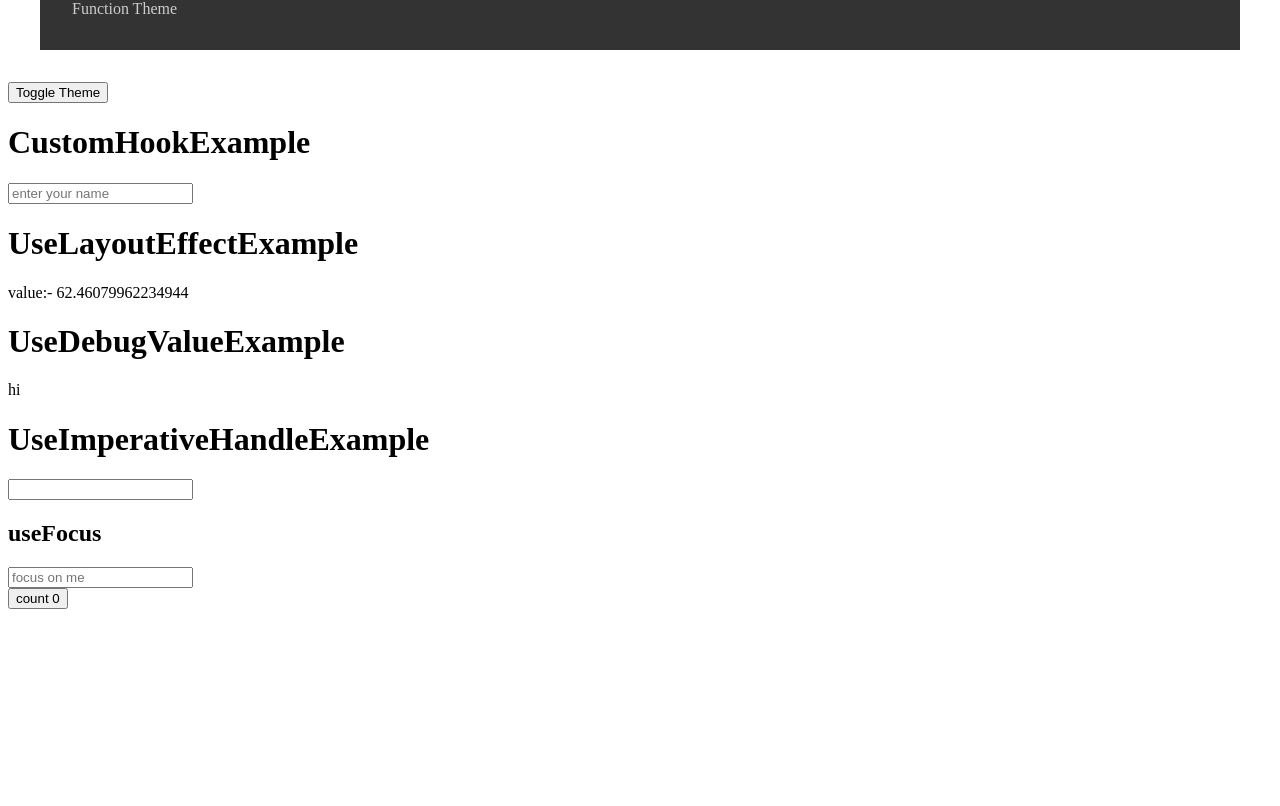
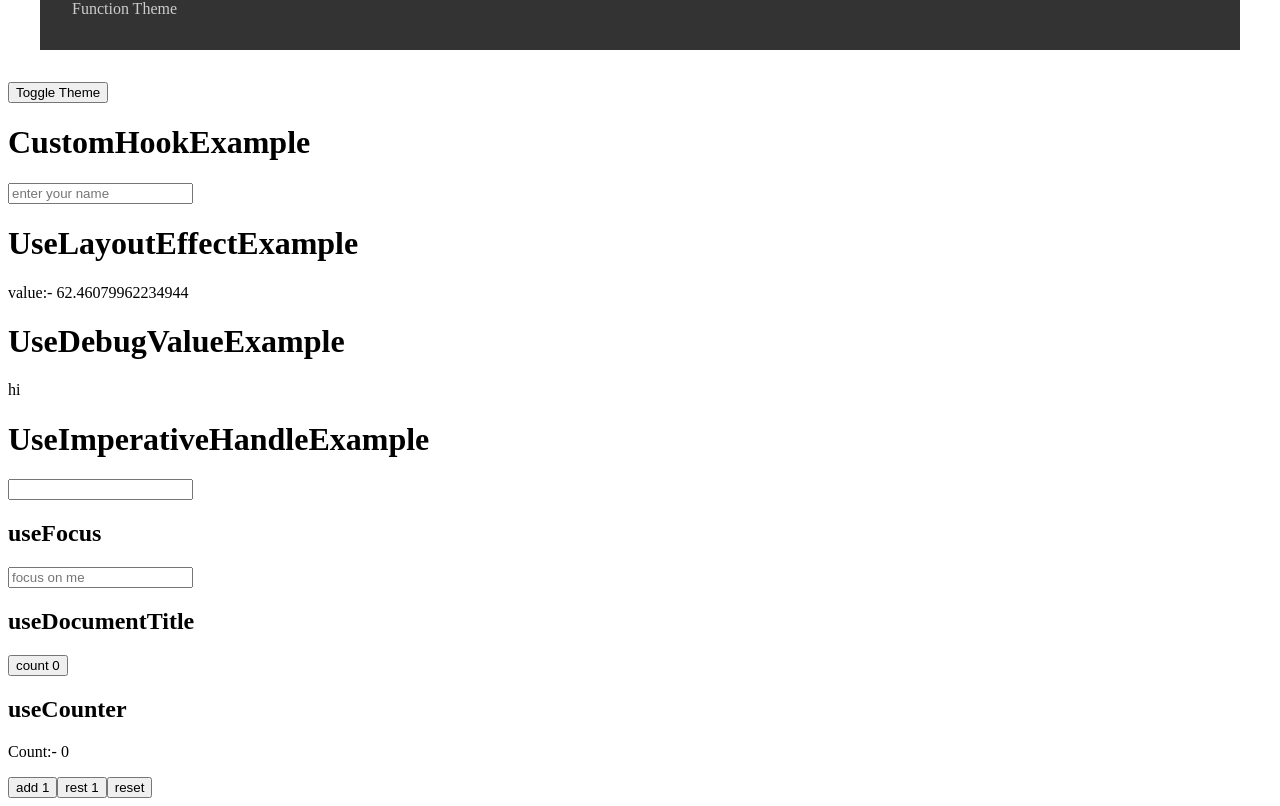
Before and after one commit to vinodkuumar/react-hooks, a React (Create React App) app: page / in a window 1280 px wide. Shown: the part 917-1723 px from the top of the page. Before the commit the page ends 1534 px from the top, so only its background shows below. Built offline with nearby package versions, Linux system fonts and the light colour scheme.

Commit message:
usecounter is created

```diff
--- a/src/App.js
+++ b/src/App.js
@@ -12,6 +12,7 @@ import UseDebugValueExample from './UseDebugValueExample';
 import UseImperativeHandleExample from './UseImperativeHandleExample';
 import {useFocus} from './customhooks/useFocus';
 import DocTitleOne from './components/DocTitleOne';
+import Counter from './components/Counter';
 
 function App({ initialCount }) {
   const [count, setCount] = useState(initialCount)
@@ -123,7 +124,11 @@ function App({ initialCount }) {
           )}
       </div>
       <div>
+        <h2>useDocumentTitle</h2>
         <DocTitleOne />
+      </div>
+      <div>
+        <Counter />
       </div>
     </>
   );
--- /dev/null
+++ b/src/components/Counter.js
@@ -0,0 +1,18 @@
+import React from 'react';
+import { useState } from 'react/cjs/react.development';
+import { useCounter } from '../customhooks/useCounter';
+
+const Counter = () => {
+    const [count,increment,decrement,reset] = useCounter(0,1);
+    return(
+        <div>
+            <h2>useCounter</h2>
+            <p>Count:- {count}</p>
+            <button onClick={increment}>add 1</button>
+            <button onClick={decrement}>rest 1</button>
+            <button onClick={reset}>reset</button>
+        </div>
+    )
+}
+
+export default Counter;
--- /dev/null
+++ b/src/customhooks/useCounter.js
@@ -0,0 +1,15 @@
+import { useState } from "react";
+
+export const useCounter = (initialCount = 0, value) => {
+    const [count,setCount] = useState(initialCount);
+    const increment = () => {
+        setCount(prevCount => prevCount + value)
+    }
+    const decrement = () => {
+        setCount(prevCount => prevCount - value)
+    }
+    const reset = () => {
+        setCount(initialCount)
+    }
+    return [count,increment,decrement,reset]
+}
```
